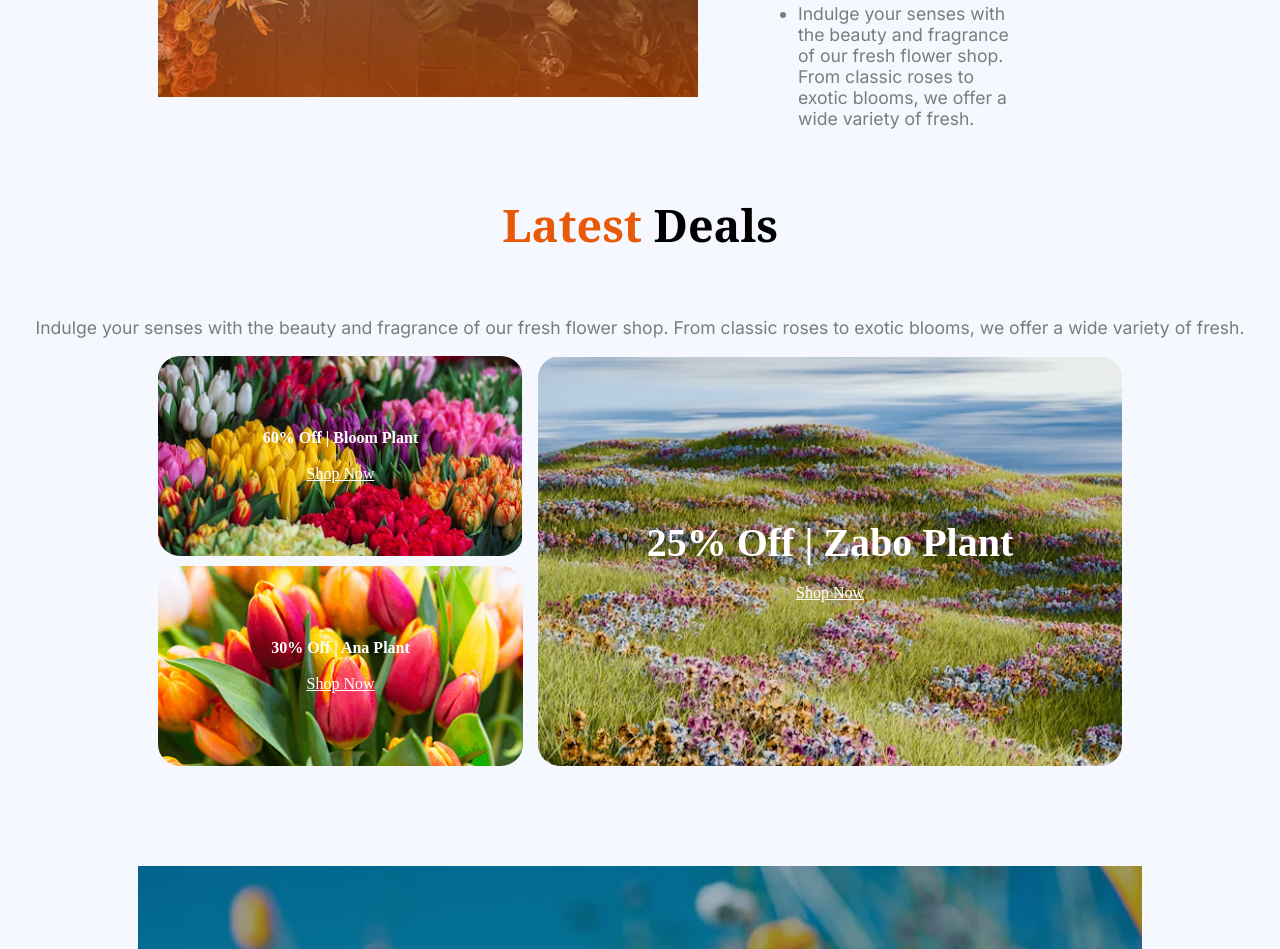
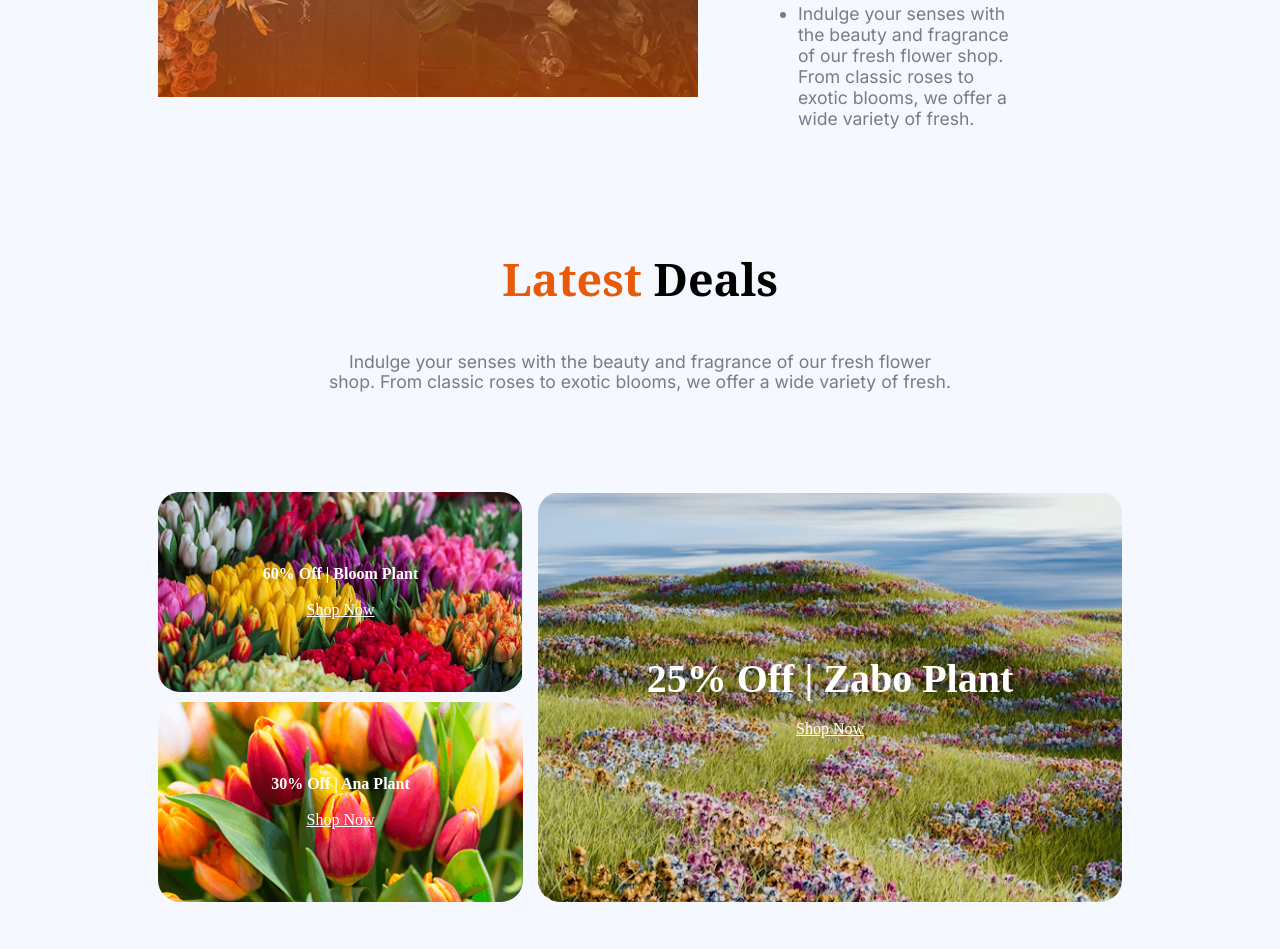
Before and after one commit to rafidizzle/assignment-02, a plain HTML site: page index.html in a window 1280 px wide. Shown: the part 2453-3402 px from the top of the page. Drawn offline with Linux system fonts and the light colour scheme.

Commit message:
little change

```diff
--- a/styles/assignment2.css
+++ b/styles/assignment2.css
@@ -189,14 +189,18 @@ height: 355px;
     flex-direction: column;
     align-items: center;
     text-align: center;
+    line-height: 20px;
 }
 .latest-deals-head{
     font-weight: bold;
     font-size: 2.8rem;
+    margin-top: 120px;
 }
 .latest-deals-para{
     font-weight: 400;
     font-size: 1.1rem;
+    margin-bottom: 100px;
+    max-width: 50%;
 }
 .latest-deals-section{
     display: flex;
@@ -204,7 +208,7 @@ height: 355px;
     align-items:flex-start;
     justify-content: space-around;
     margin-left: 150px;
-    margin-right: 150px
+    margin-right: 150px;
 
 }
 .latest-deals-column1{
```
